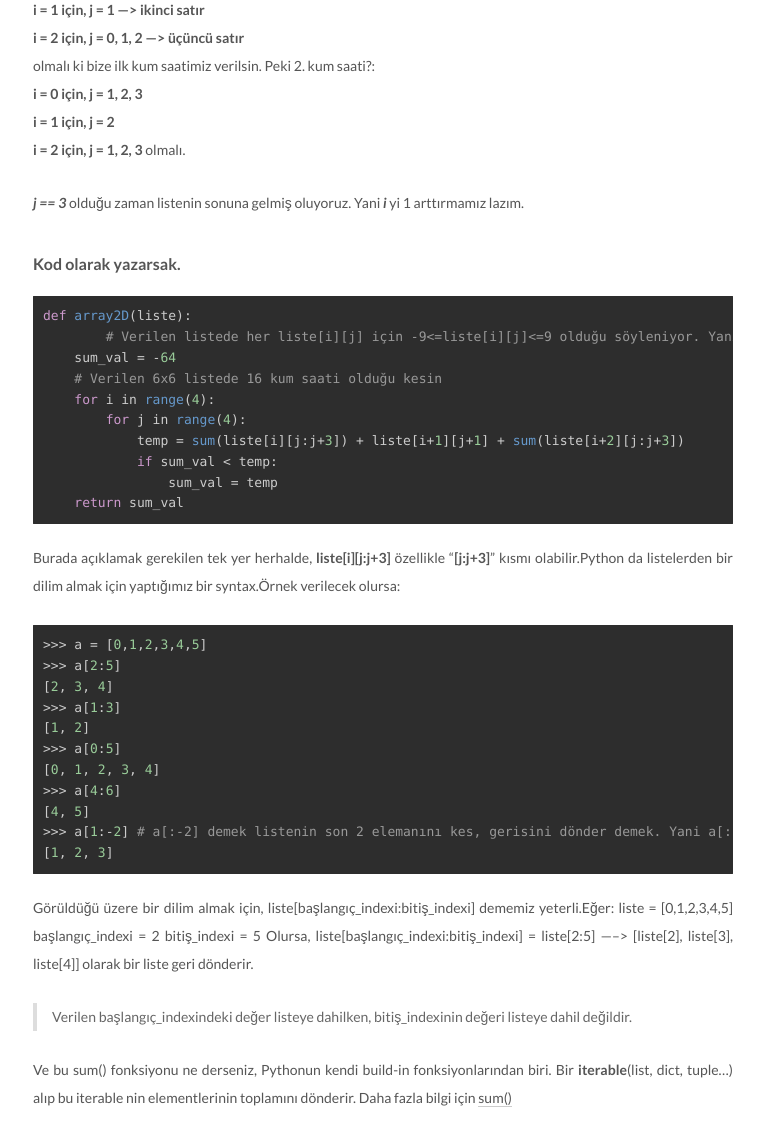
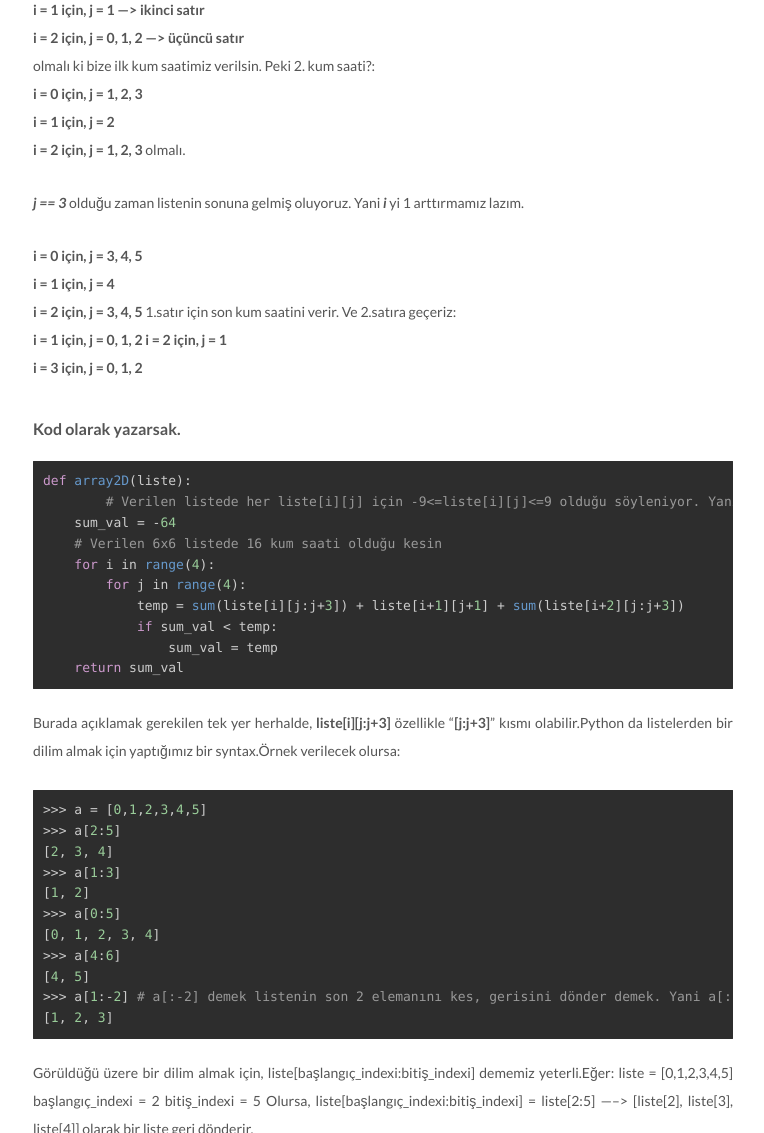
Before and after one commit to sergenp/sergenp.github.io, a Jekyll site: the page built from _posts/2018-05-05-hackerrank-2darr.md, in a window 1280 px wide, cut to the strip 2021-3154 px from the top of the page. Shown: the whole strip, without its empty margins (257-1021 px from the left). Built offline with Jekyll 4.4.1, drawn with Linux system fonts in a browser that asks for light colours; a script that is not in the unit is left out.

Commit message:
Update 2018-05-05-hackerrank-2darr.md

```diff
--- a/_posts/2018-05-05-hackerrank-2darr.md
+++ b/_posts/2018-05-05-hackerrank-2darr.md
@@ -84,6 +84,16 @@ olmalı.
 
 _**j == 3**_ olduğu zaman listenin sonuna gelmiş oluyoruz. Yani _**i**_ yi 1 arttırmamız lazım.
 
+**i = 0 için, j = 3, 4, 5
+i = 1 için, j =    4
+i = 2 için, j = 3, 4, 5**
+1.satır için son kum saatini verir. Ve 2.satıra geçeriz:
+**i = 1 için, j = 0, 1, 2
+i = 2 için, j =    1
+i = 3 için, j = 0, 1, 2**
+
+
+
 ##### Kod olarak yazarsak.
 
 {% highlight python %}
```
